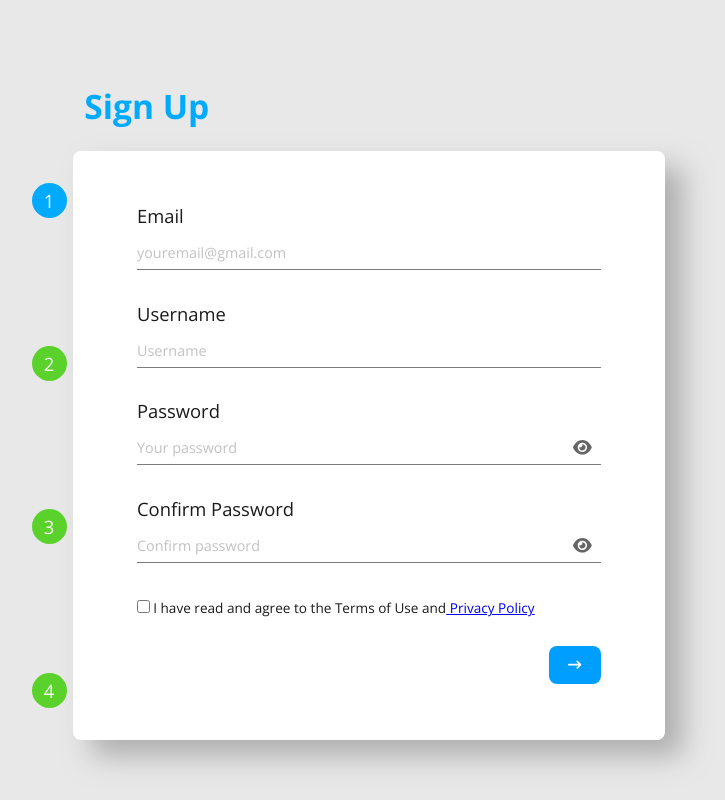
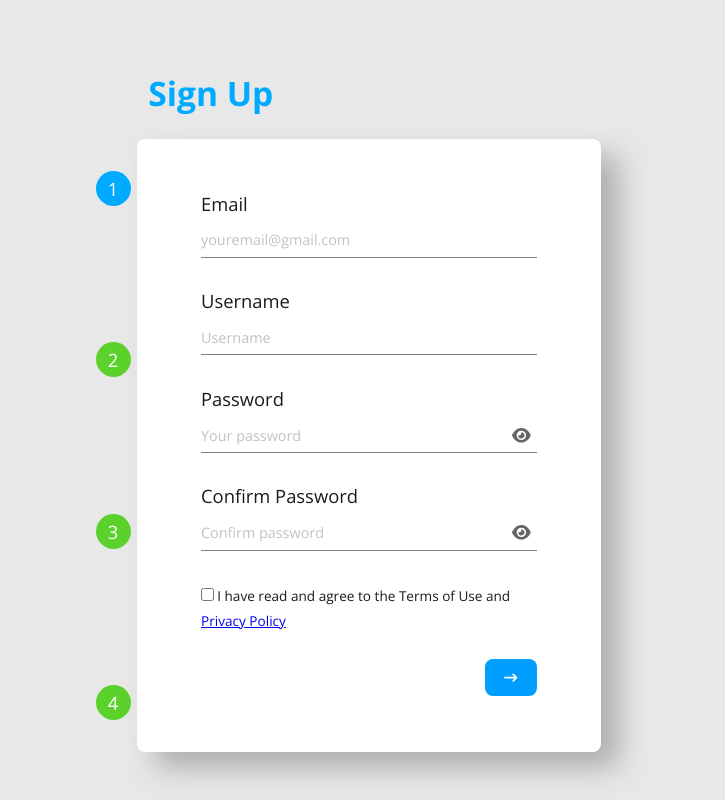
Before and after one commit to DanReiss/multistep-form-react, a React (Vite) app: page / in a window 1280 px wide. Shown: the whole page, without its empty margins (295-1020 px from the left). Built offline with nearby package versions, Linux system fonts and the light colour scheme.

Commit message:
corrigir e melhorar visual do projeto

```diff
--- a/src/styles/index.scss
+++ b/src/styles/index.scss
@@ -31,9 +31,11 @@ select{
 }
 
 input:not([type="checkbox"]){
-  border-width: 0 0 1px 0;
   font-size: 1rem;
   outline: none;
+  box-sizing: border-box;
+  border-width: 0 0 1px 0;
+  border-style: inset;
   border-color: $gray;
   width: 100%;
 }
@@ -108,7 +110,7 @@ button{
   }
 
   @include large{
-    width: 50vw;
+    width: 40vw;
   }
 }
 
@@ -224,13 +226,17 @@ input::placeholder, select::placeholder{
 }
 
 .input_box{
-  padding: 0.75rem 0;
+  padding: 0.5rem 0;
   position: relative;
   @include flex(column);
 
   input, select{
     margin: 0.4rem 0;
     padding: 0.4rem 0;
+  }
+
+  @include large{
+    padding: 0.75rem 0;
   }
 }
 
```
